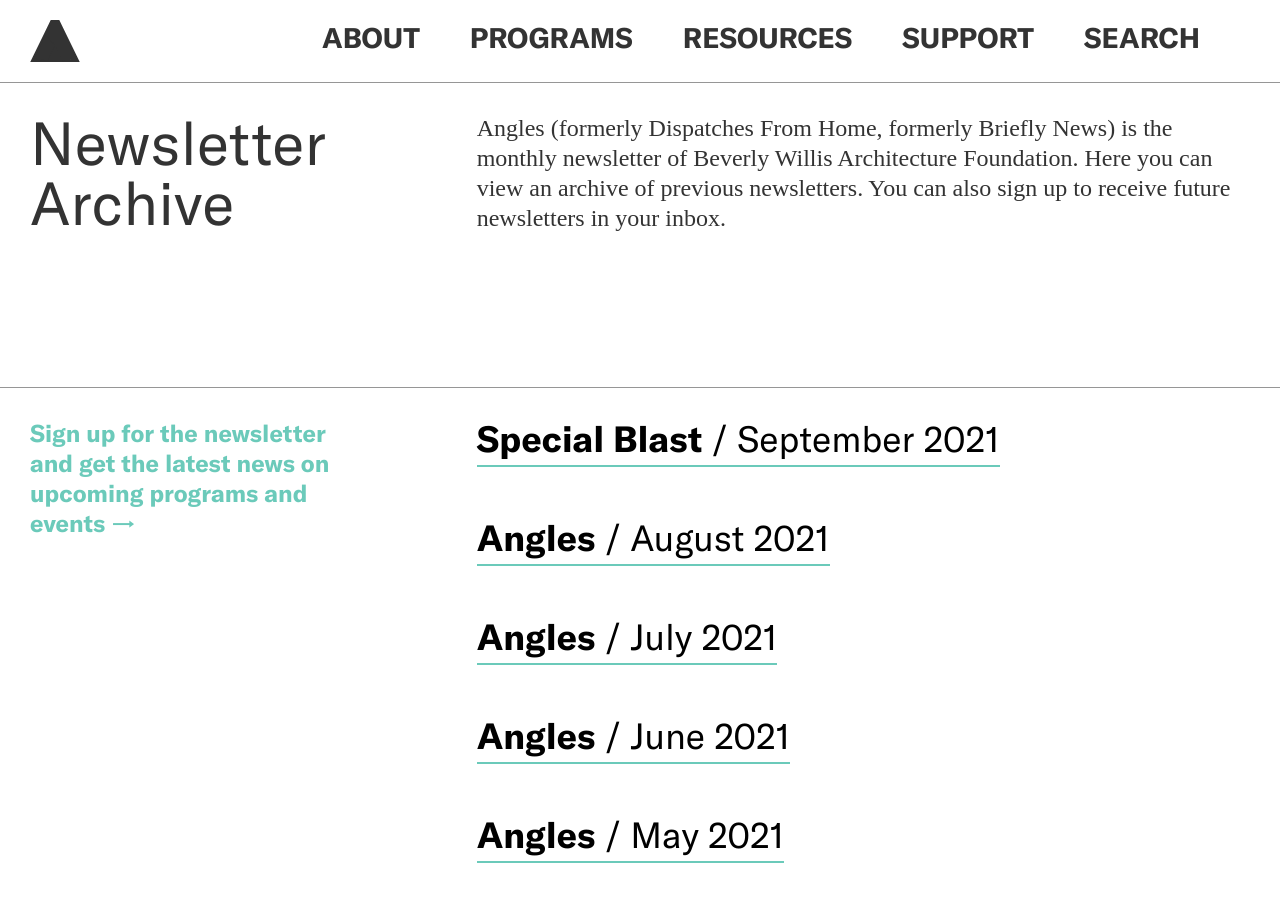
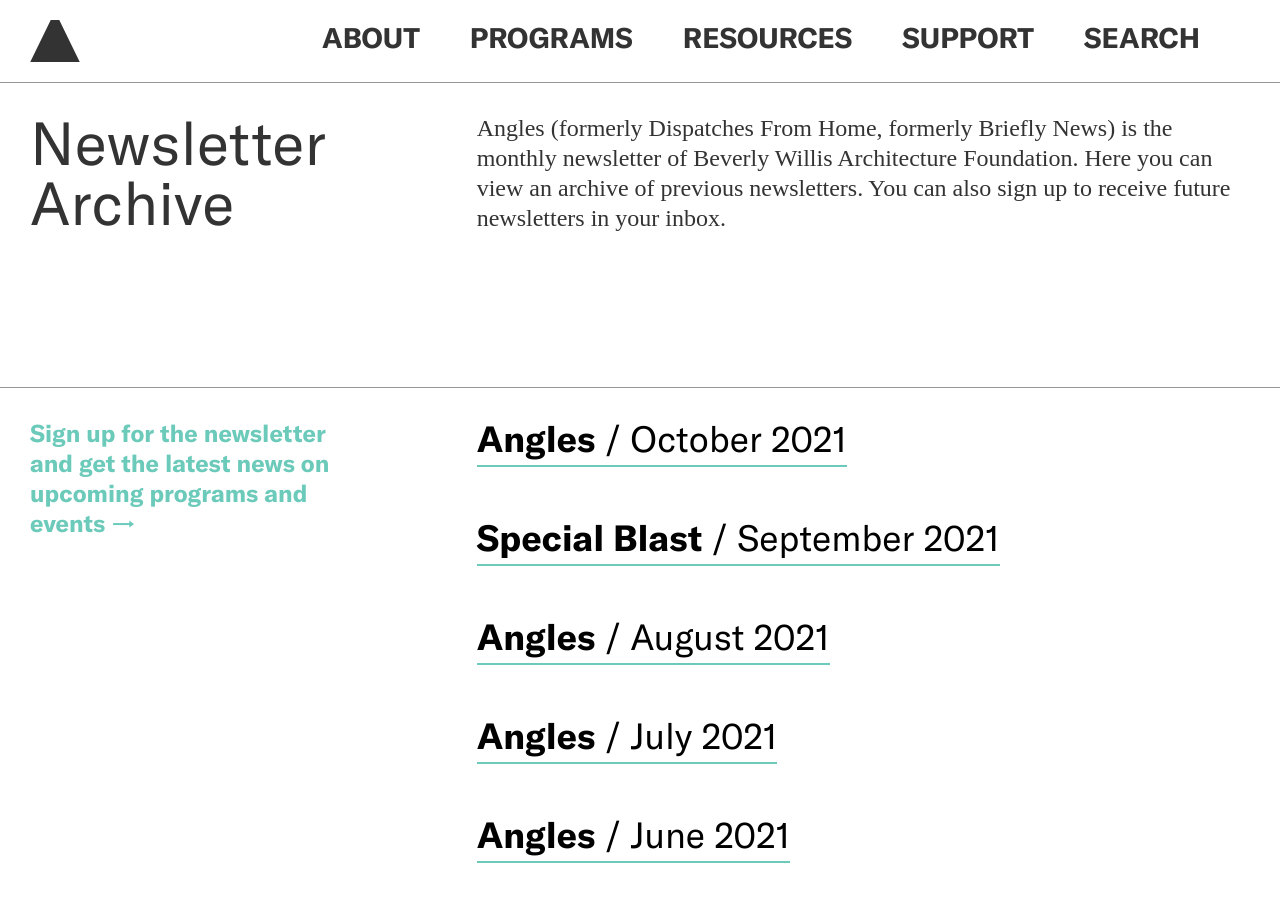
Before and after one commit to jengalas/bwaf-bbw, a Jekyll site: the page built from _resources/newsletter-archive.md, in a window 1280 px wide and 900 px high. Built offline with Jekyll 4.4.1, drawn with Linux system fonts in a browser that asks for light colours; some web fonts are replaced.

Commit message:
Update from Forestry.io Aislinn McNamara updated _resources/newsletter-archive.md

```diff
--- a/_resources/newsletter-archive.md
+++ b/_resources/newsletter-archive.md
@@ -10,6 +10,9 @@
 sign-up-text: Sign up for the newsletter and get the latest news on upcoming programs
   and events
 newsletters:
+- title: Angles
+  month_year: October 2021
+  link: https://mailchi.mp/bwaf/b5rrdu42wi-2995146
 - title: Special Blast
   month_year: September 2021
   link: https://mailchi.mp/bwaf/b5rrdu42wi-2995118
```
